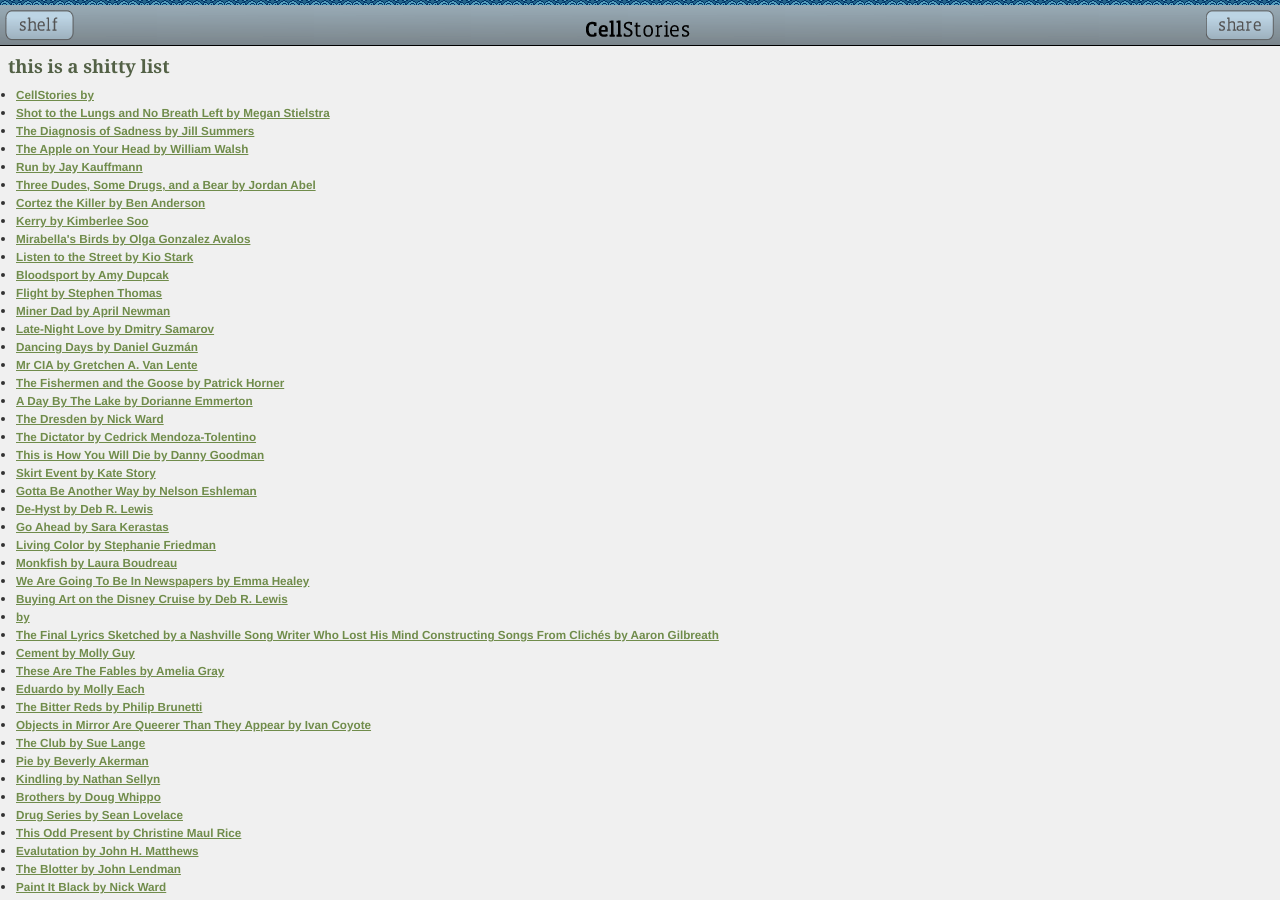
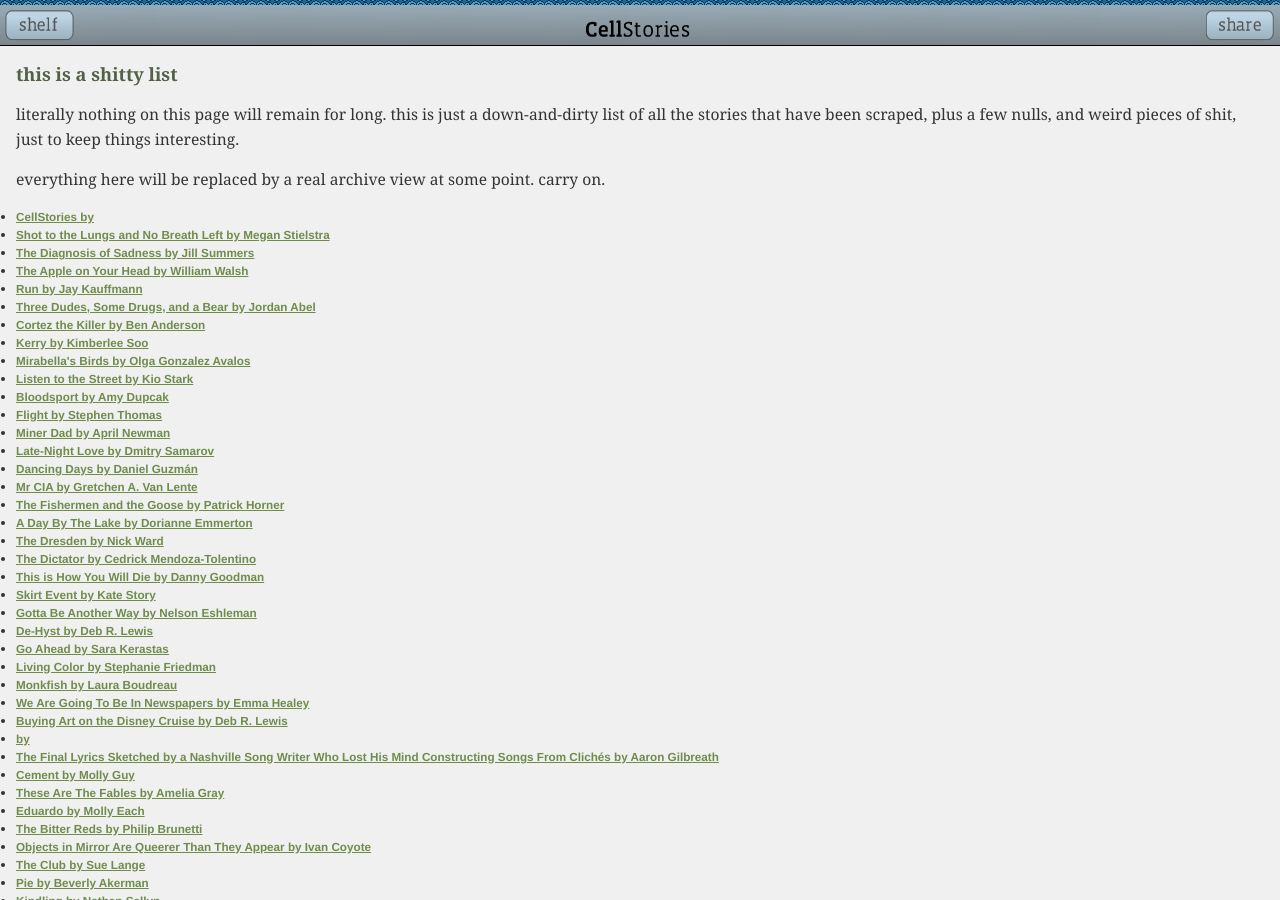
Before and after one commit to dansinker/cellstories-archive, a Jekyll site: the page built from cellstories/index.html, in a window 1280 px wide and 900 px high. Built offline with Jekyll 4.4.1, drawn with Linux system fonts in a browser that asks for light colours; Markdown is read by kramdown in place of the engine named in the settings.

Commit message:
updated the index

```diff
--- a/cellstories/index.html
+++ b/cellstories/index.html
@@ -2,9 +2,10 @@
 layout: default
 title: CellStories
 ---
-
+  <div id="cellbox">
   <h2>this is a shitty list</h2>
-  <div id="cellbox">
+  <p>literally nothing on this page will remain for long. this is just a down-and-dirty list of all the stories that have been scraped, plus a few nulls, and weird pieces of shit, just to keep things interesting.
+  <p>everything here will be replaced by a real archive view at some point.  carry on.
   <div id="library">
     <div id="weekday">
   <ul>
```
